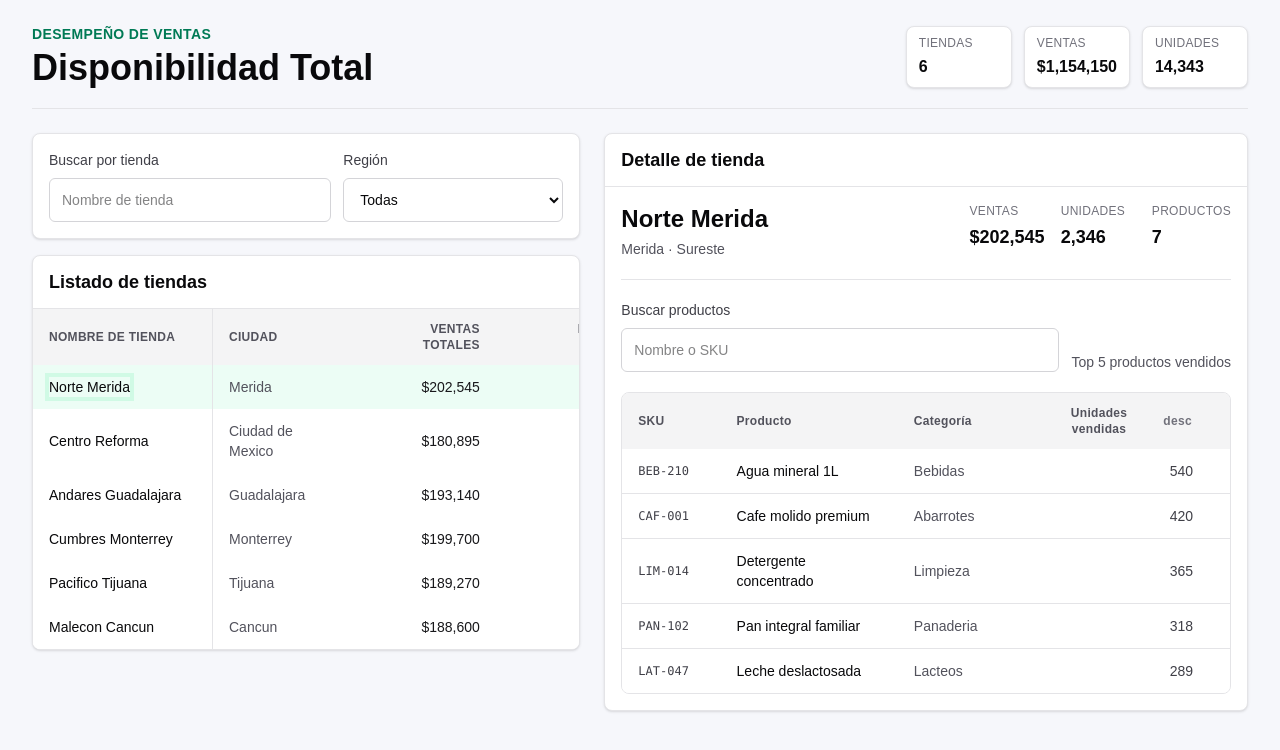
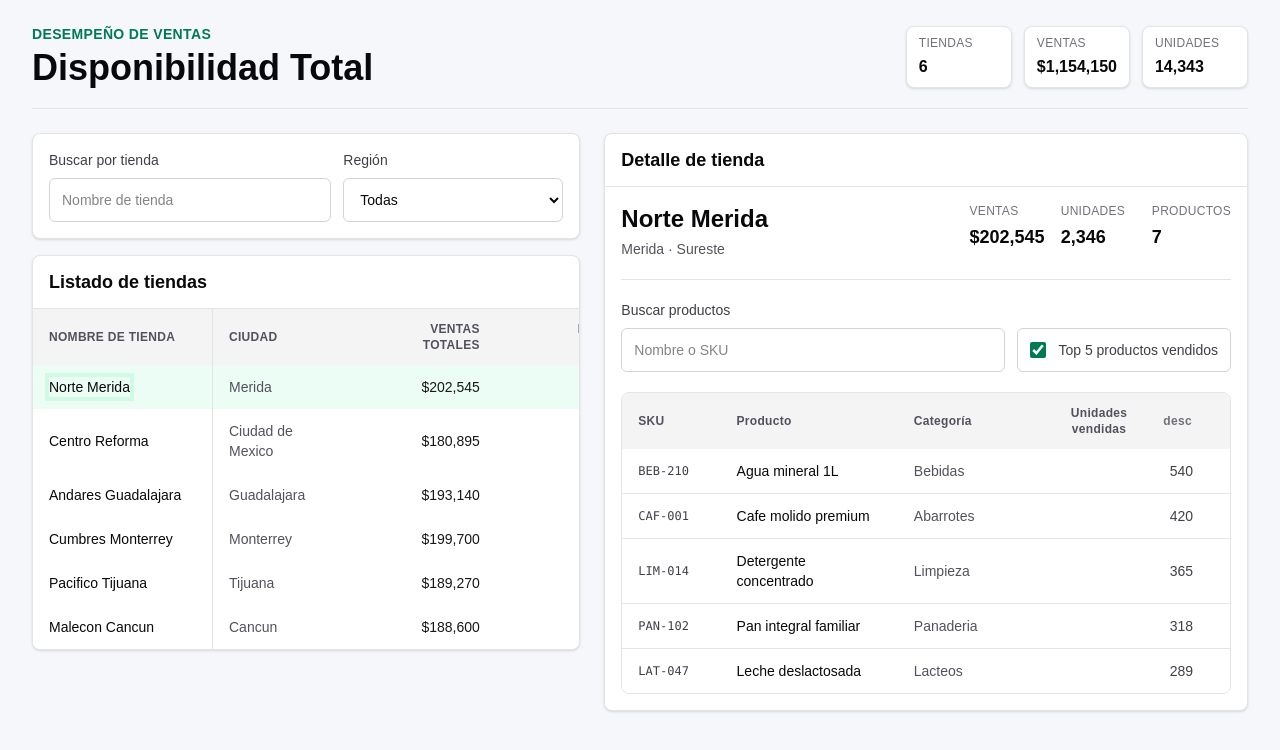
Before and after one commit to MarcoChavez1940/disponibilidad-total-challenge, a Next.js app: page / in a window 1280 px wide. Both pictures are taken after a click on the button "Norte Merida". Shown: the top 750 px of the page. Built offline with nearby package versions, Linux system fonts and the light colour scheme.

Commit message:
feat: add top products toggle

```diff
--- a/src/components/sales-dashboard.tsx
+++ b/src/components/sales-dashboard.tsx
@@ -79,6 +79,7 @@ export default function SalesDashboard() {
   const [productQuery, setProductQuery] = useState("");
   const [sortKey, setSortKey] = useState<SortKey>("unitsSold");
   const [sortDirection, setSortDirection] = useState<SortDirection>("desc");
+  const [showTopProductsOnly, setShowTopProductsOnly] = useState(true);
 
   useEffect(() => {
     const controller = new AbortController();
@@ -136,6 +137,7 @@ export default function SalesDashboard() {
         setProductQuery("");
         setSortKey("unitsSold");
         setSortDirection("desc");
+        setShowTopProductsOnly(true);
         setDetailState("ready");
       } catch (error) {
         if (error instanceof DOMException && error.name === "AbortError") {
@@ -177,8 +179,11 @@ export default function SalesDashboard() {
 
   const visibleProducts = useMemo(() => {
     const query = normalize(productQuery);
+    const products = showTopProductsOnly
+      ? topProducts
+      : selectedStore?.products ?? [];
 
-    return topProducts
+    return products
       .filter(
         (product) =>
           normalize(product.product).includes(query) ||
@@ -187,7 +192,14 @@ export default function SalesDashboard() {
       .sort((first, second) =>
         compareProducts(first, second, sortKey, sortDirection),
       );
-  }, [productQuery, sortDirection, sortKey, topProducts]);
+  }, [
+    productQuery,
+    selectedStore?.products,
+    showTopProductsOnly,
+    sortDirection,
+    sortKey,
+    topProducts,
+  ]);
 
   function handleProductSort(nextSortKey: SortKey) {
     if (nextSortKey === sortKey) {
@@ -478,9 +490,17 @@ export default function SalesDashboard() {
                       value={productQuery}
                     />
                   </label>
-                  <p className="text-sm font-medium text-zinc-600">
-                    Top 5 productos vendidos
-                  </p>
+                  <label className="flex h-11 items-center gap-3 rounded-md border border-zinc-300 bg-white px-3 text-sm font-medium text-zinc-700">
+                    <input
+                      checked={showTopProductsOnly}
+                      className="h-4 w-4 accent-emerald-700"
+                      onChange={(event) =>
+                        setShowTopProductsOnly(event.target.checked)
+                      }
+                      type="checkbox"
+                    />
+                    <span>Top 5 productos vendidos</span>
+                  </label>
                 </div>
 
                 <div className="overflow-x-auto rounded-lg border border-zinc-200">
@@ -523,7 +543,7 @@ export default function SalesDashboard() {
                             className="px-4 py-8 text-center text-zinc-500"
                             colSpan={5}
                           >
-                            No hay productos con esa búsqueda.
+                            No hay productos visibles con esa búsqueda.
                           </td>
                         </tr>
                       ) : null}
```
